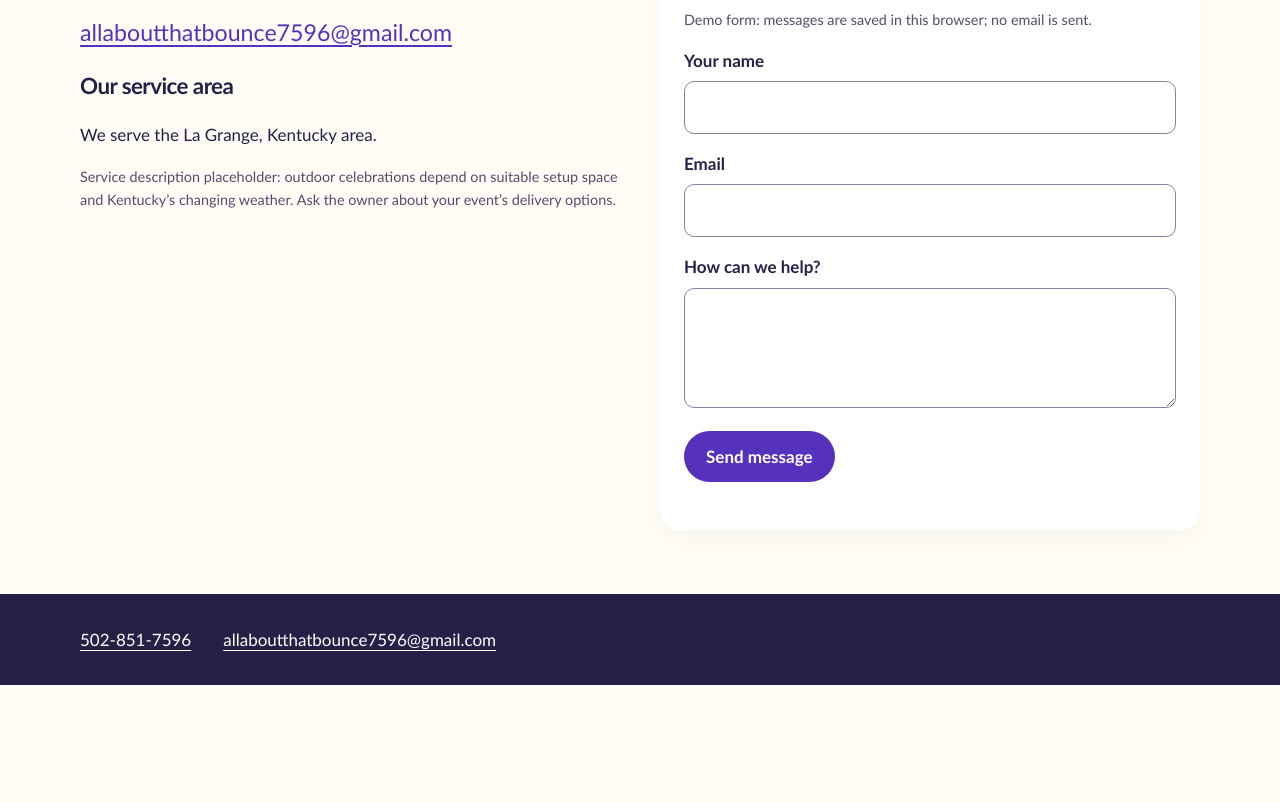
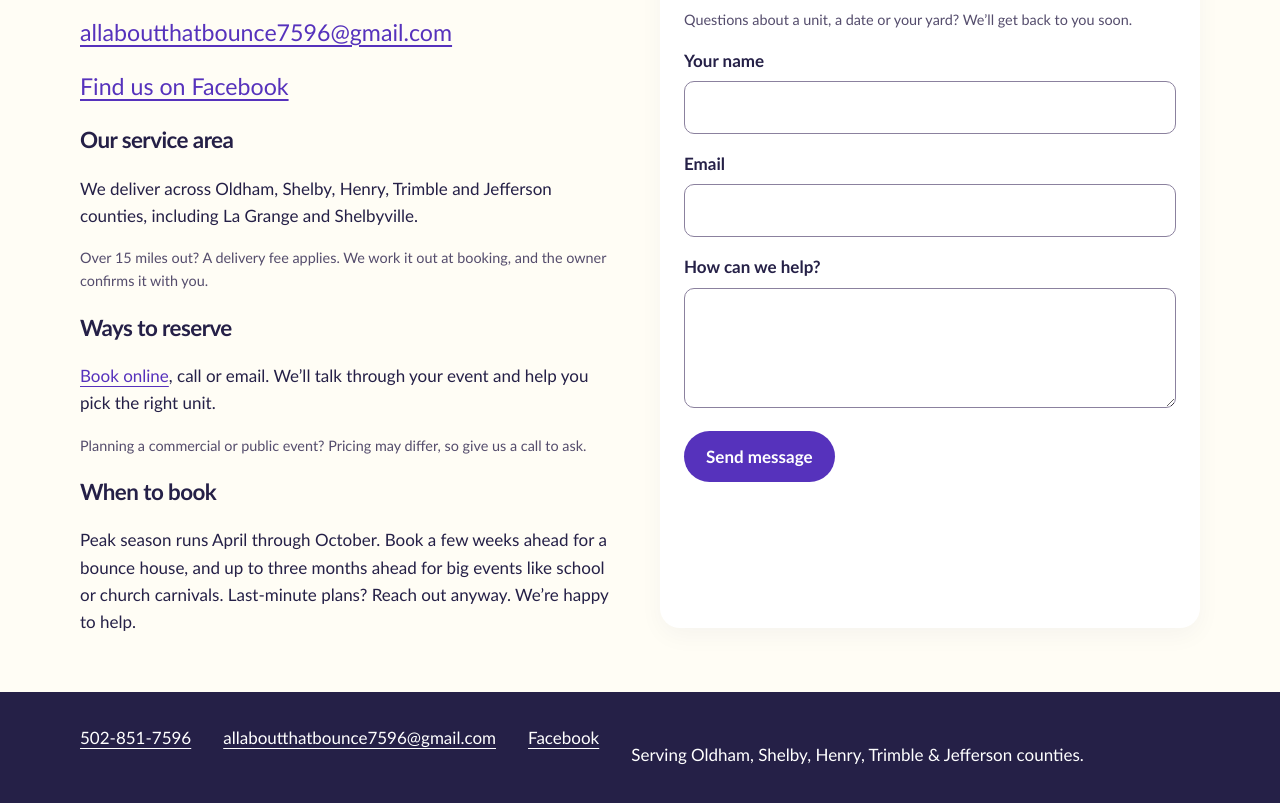
Before and after one commit to twinlakeswebco/allaboutthatbounce, a website with bundled scripts: page public/contact.html in a window 1280 px wide. Shown: the part 407-1210 px from the top of the page. Before the commit the page ends 1092 px from the top, so only its background shows below. Built offline with nearby package versions, Linux system fonts and the light colour scheme.

Commit message:
Update contact page copy with service area, reserving and booking tips
Lists Oldham, Shelby, Henry, Trimble and Jefferson counties (incl. La Grange
and Shelbyville), notes the delivery fee beyond 15 miles, adds Facebook, ways
to reserve, peak-season timing, a real-form helper line, refreshed meta
descriptions and the shared footer.

Co-Authored-By: Claude Opus 5.5 <noreply@anthropic.com>

```diff
--- a/public/contact.html
+++ b/public/contact.html
@@ -6,13 +6,13 @@
     <title>Contact | All About That Bounce</title>
     <meta
       name="description"
-      content="Inflatable rentals serving the La Grange, Kentucky area. Choose an inflatable and send a booking request. Owner confirmation required."
+      content="Call, email or message All About That Bounce about bounce house and inflatable rentals in Oldham, Shelby, Henry, Trimble and Jefferson counties, Kentucky."
     />
     <meta name="theme-color" content="#5632bc" />
     <meta property="og:title" content="Contact | All About That Bounce" />
     <meta
       property="og:description"
-      content="Inflatable rentals serving the La Grange, Kentucky area. Choose an inflatable and send a booking request. Owner confirmation required."
+      content="Call, email or message All About That Bounce about bounce house and inflatable rentals in Oldham, Shelby, Henry, Trimble and Jefferson counties, Kentucky."
     />
     <meta property="og:type" content="website" />
     <meta property="og:image" content="https://allaboutthatbounceky.net/share.png" />
@@ -52,16 +52,43 @@
               >allaboutthatbounce7596@gmail.com</a
             >
           </p>
+          <p>
+            <a
+              class="contact-link"
+              href="https://www.facebook.com/Allaboutthatbounceky"
+              rel="noopener"
+              >Find us on Facebook</a
+            >
+          </p>
           <h3>Our service area</h3>
-          <p>We serve the La Grange, Kentucky area.</p>
+          <p>
+            We deliver across Oldham, Shelby, Henry, Trimble and Jefferson counties, including La
+            Grange and Shelbyville.
+          </p>
           <p class="muted">
-            Service description placeholder: outdoor celebrations depend on suitable setup space and
-            Kentucky’s changing weather. Ask the owner about your event’s delivery options.
+            Over 15 miles out? A delivery fee applies. We work it out at booking, and the owner
+            confirms it with you.
+          </p>
+          <h3>Ways to reserve</h3>
+          <p>
+            <a href="book.html">Book online</a>, call or email. We’ll talk through your event and
+            help you pick the right unit.
+          </p>
+          <p class="muted">
+            Planning a commercial or public event? Pricing may differ, so give us a call to ask.
+          </p>
+          <h3>When to book</h3>
+          <p>
+            Peak season runs April through October. Book a few weeks ahead for a bounce house, and
+            up to three months ahead for big events like school or church carnivals. Last-minute
+            plans? Reach out anyway. We’re happy to help.
           </p>
         </div>
         <form id="contact-form" class="panel" novalidate>
           <h2>Send a message.</h2>
-          <p class="muted">Demo form: messages are saved in this browser; no email is sent.</p>
+          <p class="muted">
+            Questions about a unit, a date or your yard? We’ll get back to you soon.
+          </p>
           <div>
             <label for="name">Your name</label
             ><input
@@ -116,7 +143,9 @@
     <footer>
       <div class="wrap">
         <a href="tel:5028517596">502-851-7596</a
-        ><a href="mailto:allaboutthatbounce7596@gmail.com">allaboutthatbounce7596@gmail.com</a>
+        ><a href="mailto:allaboutthatbounce7596@gmail.com">allaboutthatbounce7596@gmail.com</a
+        ><a href="https://www.facebook.com/Allaboutthatbounceky" rel="noopener">Facebook</a>
+        <p>Serving Oldham, Shelby, Henry, Trimble &amp; Jefferson counties.</p>
       </div>
     </footer>
     <noscript
```
